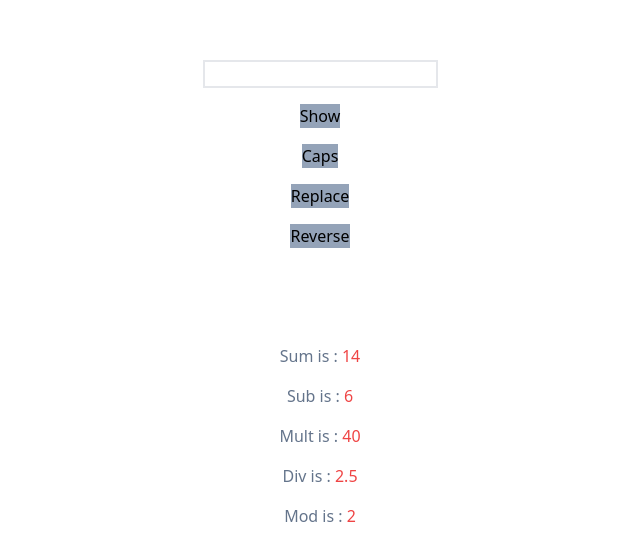
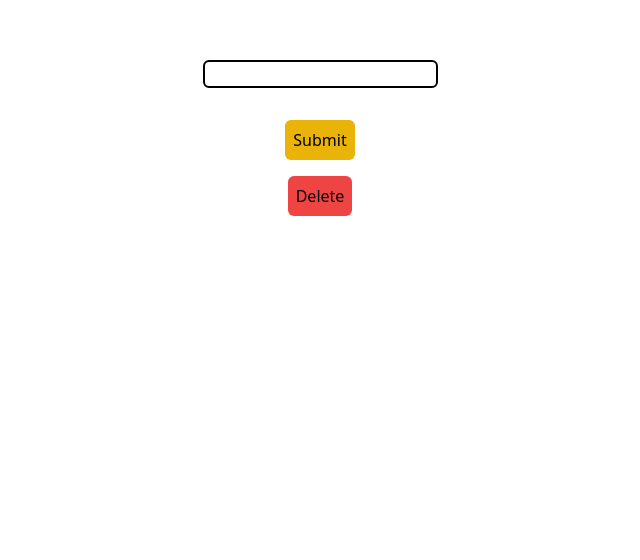
Before and after one commit to AhmedShawkyDev/sheetReact, a React (Vite) app: page / in a window 1280 px wide. Shown: the part 164-724 px from the top of the page, without its empty margins (320-960 px from the left). Built offline with nearby package versions, Linux system fonts and the light colour scheme.

Commit message:
submitvalue

```diff
--- a/src/component/First.jsx
+++ b/src/component/First.jsx
@@ -1,11 +1,8 @@
 // import MainSide from "./MainSide";
 // import Show from "./Show";
 // import SideMenu from "./SideMenu";
-
-import { useState } from "react";
-
 // import { useState } from "react";
-
+// import { useState } from "react";
 // import Auth from "./Auth";
 // import LoginSuccess from "./LoginSuccess";
 // import Signin from "./Signin";
@@ -15,7 +12,6 @@ import { useState } from "react";
 // import PaginationTitle2 from "./PaginationTitle2";
 // import Portal2 from "./Portal2";
 // import Async from "./Async";
-
 // import State from "./State";
 // import Scoreboard from "./Scoreboard";
 // import PostsArray from "./PostsArray";
@@ -30,8 +26,42 @@ import { useState } from "react";
 //   if (showSideMenu == true) {
 //     return <SideMenu />;
 //   }
+
+import { useState } from "react";
+
 // }
 export default function First() {
+  const [student, setStudent] = useState([]);
+  const [input, setInput] = useState("");
+  const [submitValue, setSubmitValue] = useState("");
+  const inputValue = (e) => {
+    setInput(e.target.value);
+  };
+  const submit = () => {
+    setSubmitValue(input);
+    setStudent([...student, input]);
+  };
+
+  const del = () => {
+    const deleted = student.pop();
+    setSubmitValue(deleted);
+  };
+  // const copyStudent = [...student];
+  // const deleted = copyStudent.pop();
+  // console.log(deleted);
+  // const names = ["Ali", "Ahmed", "Sara", "Salma", "Amr"];
+  // const filteredNames = names.filter((num) => num.includes("m"));
+  // console.log(filteredNames);
+  // const names = ["Ali", "Ahmed", "Sara", "Salma", "Amr"];
+  // const filteredNames = names.filter((num) => num.includes("A"));
+  // console.log(filteredNames);
+  // students.push(" shawky");
+  // students[3] = " mostafa";
+  // students.pop();
+  // students.pop();
+  // students.pop();
+  // students.pop();
+  // students.pop();
   // const arr = [3, 2, 1, 5, 4];
   // arr.push(6);
   // arr.pop();
@@ -65,47 +95,64 @@ export default function First() {
   //   const newCount = count - 1;
   //   setCount(newCount);
   // };
-
   // const double = (arr) => {
   //   return arr.concat(arr);
   // };
   // console.log(double([1, 2, 3]));
-  let number1 = 10;
-  let number2 = 4;
-  let Sum = number1 + number2;
-  let Sub = number1 - number2;
-  let Mult = number1 * number2;
-  let Div = number1 / number2;
-  let Mod = number1 % number2;
-
-  const Hello = document.getElementById("Hello").innerHTML;
-  let capStr = Hello.toUpperCase();
-  let replace = capStr.replace("O", "Y");
-  let reverse = replace.split("").reverse().join("");
-  const [change, setChange] = useState("");
-  const [output, setOutput] = useState("");
-  const changeText = (e) => {
-    setChange(e.target.value);
-  };
-
-  const changeTextToCaps = () => {
-    const Upper = change.toUpperCase();
-    setOutput(Upper);
-  };
-  const changeTextToLetter = () => {
-    const changeLetter = change.replace("o", "y").toUpperCase();
-    setOutput(changeLetter);
-  };
-  const changeTextToReverse = () => {
-    const reverse = change.split("").reverse().join("").toUpperCase();
-    setOutput(reverse);
-  };
-  const changeShow = () => {
-    setOutput(change);
-  };
+  // let number1 = 10;
+  // let number2 = 4;
+  // let Sum = number1 + number2;
+  // let Sub = number1 - number2;
+  // let Mult = number1 * number2;
+  // let Div = number1 / number2;
+  // let Mod = number1 % number2;
+  // const Hello = document.getElementById("Hello").innerHTML;
+  // let capStr = Hello.toUpperCase();
+  // let replace = capStr.replace("O", "Y");
+  // let reverse = replace.split("").reverse().join("");
+  // const [change, setChange] = useState("");
+  // const [output, setOutput] = useState("");
+  // const changeText = (e) => {
+  //   setChange(e.target.value);
+  // };
+  // const changeTextToCaps = () => {
+  //   const Upper = change.toUpperCase();
+  //   setOutput(Upper);
+  // };
+  // const changeTextToLetter = () => {
+  //   const changeLetter = change.replace("o", "y").toUpperCase();
+  //   setOutput(changeLetter);
+  // };
+  // const changeTextToReverse = () => {
+  //   const reverse = change.split("").reverse().join("").toUpperCase();
+  //   setOutput(reverse);
+  // };
+  // const changeShow = () => {
+  //   setOutput(change);
+  // };
+  // const changeClear = () => {
+  //   console.log("true");
+  // };
   return (
     <>
       <div className="flex flex-col justify-center items-center gap-4 mt-56 ">
+        <input
+          type="text"
+          className="border-2 border-black rounded-md "
+          value={input}
+          onChange={inputValue}
+        />
+        <div className="text-3xl ">
+          {student.map((item, i) => (
+            <div key={i}>{item} </div>
+          ))}
+        </div>
+        <button onClick={submit} className="bg-yellow-500 rounded-md p-2">
+          Submit
+        </button>
+        <button onClick={del} className="bg-red-500 rounded-md p-2">
+          Delete
+        </button>
         {/* <MainSide />
         <AppSideMenu />
         <Show /> */}
@@ -123,7 +170,6 @@ export default function First() {
         {/* <PaginationPages /> */}
         {/* <PaginationPages2 /> */}
         {/* <PaginationTitle2 /> */}
-
         {/* <button
           onClick={() => {
             count > 0 && decrease();
@@ -139,7 +185,7 @@ export default function First() {
         >
           +
         </button> */}
-        <input
+        {/* <input
           className="border-2"
           type="text"
           value={change.text}
@@ -157,12 +203,14 @@ export default function First() {
         <button className="bg-slate-400" onClick={changeTextToReverse}>
           Reverse
         </button>
+        <button className="bg-slate-400" onClick={changeClear}>
+          true
+        </button>
         <div className="text-5xl text-red-500">{output}</div>
         <h1>{Hello}</h1>
         <h1>{capStr}</h1>
         <h1>{replace}</h1>
         <h1>{reverse}</h1>
-
         <h1 className="text-slate-500">
           Sum is : <span className="text-red-500">{Sum}</span>
         </h1>
@@ -177,7 +225,7 @@ export default function First() {
         </h1>
         <h1 className="text-slate-500">
           Mod is : <span className="text-red-500">{Mod}</span>
-        </h1>
+        </h1> */}
       </div>
     </>
   );
@@ -196,24 +244,18 @@ export default function First() {
 // Mult is : 40
 // Div is : 2,5
 // Mod is : 2
-
 // console.log(`Sum is : ${Sum}`);
 // console.log(`Sum is : ${Sub}`);
 // console.log(`Sum is : ${Mult}`);
 // console.log(`Sum is : ${Div}`);
 // console.log(`Sum is : ${Mod}`);
-
 // const obj = { a: 1, b: 2, c: 3 };
-
 // const arr = Object.entries(obj);
 // console.log(arr);
-
 // const keys = Object.keys(obj);
 // console.log(keys);
-
 // const values = Object.values(obj);
 // console.log(values);
-
 // let str = "Hello World";
 // let capsAll = str.toUpperCase();
 // let replaceO = capsAll.replace("O", "Y");
@@ -222,8 +264,8 @@ export default function First() {
 // HELLO WORLD
 // HELLY WORLD
 // DLROW YLLEH
-
 // console.log(str);
 // console.log(capsAll);
 // console.log(replaceO);
 // console.log(reverse);
+// postions .. static relative absolute fixed sticky
```
